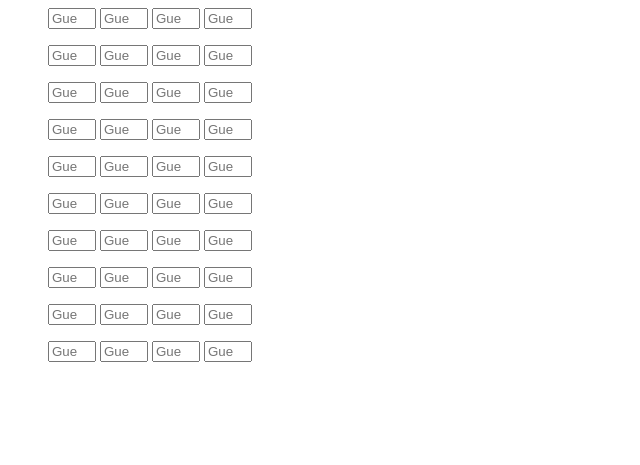
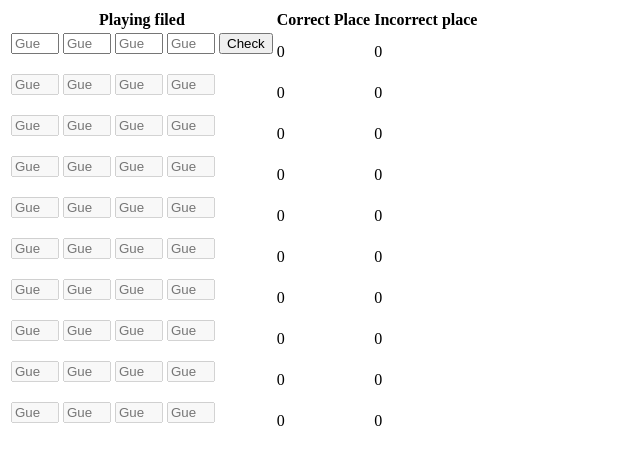
Before and after one commit to KejBeg/guessGame, a Flask app: page / in a window 1280 px wide. Shown: the top 465 px of the page, without its empty margins (0-640 px from the left). Run offline with Flask 3, Linux system fonts and the light colour scheme.

Commit message:
Completed first working form, no style yet

```diff
--- a/flaskr/app.py
+++ b/flaskr/app.py
@@ -1,11 +1,49 @@
-from flask import Flask, redirect, render_template
+import game
+from flask import Flask, redirect, render_template, request, session
+from flask_session import Session
 
 app = Flask(__name__)
 
+app.config["SESSION_PERMAMENT"] = False
+app.config["SESSION_TYPE"] = "filesystem"
+Session(app)
 
+gameCode = [1, 2, 3, 4]
 
+enabledInput = 0
+
+numOfRows = 10
+numOfInputs = 4
+rangeOfRows = range(numOfRows)
+rangeOfInputs = range(numOfInputs)
 @app.route("/")
 def index():
-    numOfRows = range(10)
-    numOfInputs = range(4)
-    return render_template("/index.html", numOfRows=numOfRows, numOfInputs=numOfInputs)
+    global rangeOfRows
+    global rangeOfInputs
+    global correctPlaces
+    return render_template("/index.html", numOfRows=rangeOfRows, numOfInputs=rangeOfInputs, enabledInput=enabledInput, correctPlaces=correctPlaces, wrongPlaces=wrongPlaces, allSubmittedCodes=allSubmittedCodes)
+
+allSubmittedCodes = [[0]*numOfInputs for i in rangeOfRows]
+correctPlaces = [0 for i in rangeOfRows]
+wrongPlaces = [0 for i in rangeOfRows]
+@app.route("/verify", methods=["POST", "GET"])
+def verify():
+    global enabledInput
+    global rangeOfInputs
+    submittedCode = [0 for i in rangeOfInputs]
+    for i in rangeOfInputs:
+        submittedCode[i] = int(request.form.get(f"letter-input-{enabledInput}-{i}"))
+        if submittedCode[i] == gameCode[i]:
+            correctPlaces[enabledInput] = correctPlaces[enabledInput] + 1
+        if submittedCode[i] in gameCode:
+            wrongPlaces[enabledInput] = wrongPlaces[enabledInput] + 1
+    wrongPlaces[enabledInput]-= correctPlaces[enabledInput]
+
+    allSubmittedCodes[enabledInput] = submittedCode
+    print(allSubmittedCodes)
+    enabledInput +=1
+    return redirect("/")
+
+@app.route("/gameWon")
+def gameWon():
+    return render_template("gameWon.html")
--- a/flaskr/static/main.js
+++ b/flaskr/static/main.js
@@ -10,16 +10,17 @@ function checkInput(element){
     }
 }
 
+focusIndex = 1
+function moveFocus(enabledInput){
+    element = document.getElementsByClassName("letter-input")
 
-focusIndex = 1
-function moveFocus(){
-    element = document.getElementsByClassName("letter-input")
-    console.log(element);
-
-    if (focusIndex >= element.length){
+    if (focusIndex >= element.length + enabledInput*4){
+        return
+    }
+    if (focusIndex % 4 == 0){
         return
     }
 
-    element[focusIndex].focus()
+    element[focusIndex + enabledInput*4].focus()
     focusIndex++
 }
--- a/flaskr/templates/index.html
+++ b/flaskr/templates/index.html
@@ -1,15 +1,51 @@
 {% extends 'layout.html' %}
 
 {% block body %}
-    <ul>
+<table>
+    <thead>
+        <tr>
+            <th>
+                Playing filed
+            </th>
+            <th>
+                Correct Place
+            </th>
+            <th>
+                Incorrect place
+            </th>
+        </tr>
+    </thead>
+    <tbody>
         {% for i in numOfRows %}
-            <li>
-                <form>
-                    {% for j in numOfInputs %}
-                        <input class="letter-input" oninput="moveFocus(); checkInput(this)" min="1" max="8" type="number" placeholder="Guess code">
-                    {% endfor %}
-                </form>
-            </li>
+            <tr>
+                <td>
+                    {% if i == enabledInput %}
+                        <form name="letter-form-{{i}}" id="letter-form-{{i}}" class="letter-form" action="/verify" method="post" disabled>
+                    {% else %}
+                        <form name="letter-form-{{i}}" id="letter-form-{{i}}" class="letter-form" action="/verify" method="post">
+                    {% endif %}
+                        {% for j in numOfInputs %}
+                            {% if i == enabledInput %}
+                                <input class="letter-input" name="letter-input-{{i}}-{{j}}" oninput="moveFocus({{enabledInput}}); checkInput(this)" min="1" max="8" type="number" placeholder="Guess code">
+                                {% elif i < enabledInput%}
+                                <input placeholder="{{allSubmittedCodes[i][j]}}" disabled class="letter-input" name="letter-input-{{i}}-{{j}}" oninput="moveFocus({{enabledInput}}); checkInput(this)" min="1" max="8" type="number" placeholder="Guess code">
+                                {% else %}
+                                <input disabled class="letter-input" name="letter-input-{{i}}-{{j}}" oninput="moveFocus({{enabledInput}}); checkInput(this)" min="1" max="8" type="number" placeholder="Guess code">
+                                {% endif %}
+                            {% endfor %}
+                            {% if i == enabledInput %}
+                                <input type="submit" value="Check" id="{{i}}">
+                            {% endif %}
+                    </form>
+                </td>
+                <td class="correct-place">
+                    {{correctPlaces[i]}}
+                </td>
+                <td class="wrong-place">
+                    {{wrongPlaces[i]}}
+                </td>
+            </tr>
         {% endfor %}
-    </ul>
+    </tbody>
+</table>
 {% endblock body %}
```
